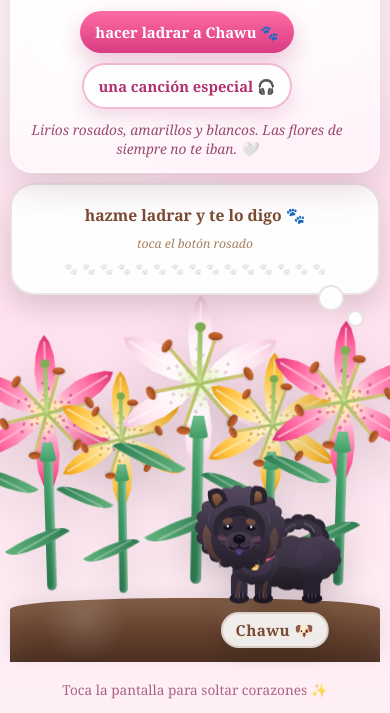
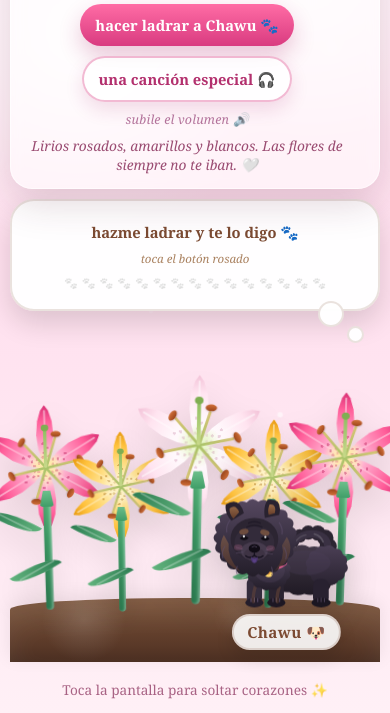
Before and after one commit to Juan080305/MotivacionVale-, a plain HTML site: page index.html in a window 390 px wide. Shown: the part 131-844 px from the top of the page. Drawn offline with Linux system fonts and the light colour scheme.

Commit message:
Aviso de volumen y las flores ya no quedan tapadas

```diff
--- a/index.html
+++ b/index.html
@@ -54,8 +54,8 @@
       flex-direction:column;
       align-items:center;
       position:relative;
-      padding:18px 12px 14px;
-      gap:14px;
+      padding:16px 12px 12px;
+      gap:10px;
     }
 
     .sparkles{position:absolute; inset:0; pointer-events:none; overflow:hidden;}
@@ -86,7 +86,7 @@
       text-align:center;
       z-index:7;
       width:min(600px, 100%);
-      padding:15px 20px 16px;
+      padding:12px 18px 13px;
       background:rgba(255,255,255,.52);
       backdrop-filter: blur(6px);
       border:1px solid rgba(255,255,255,.6);
@@ -95,32 +95,52 @@
     }
     .message h1{
       margin:0;
-      font-size:clamp(1.5rem, 5vw, 2.6rem);
+      font-size:clamp(1.45rem, 4.6vw, 2.25rem);
       line-height:1.08;
       color:#a61f62;
       text-shadow: 0 2px 0 rgba(255,255,255,.7);
       letter-spacing:.5px;
     }
     .lead{
-      margin:8px 0 0;
+      margin:6px 0 0;
       font-size:clamp(.92rem, 2.8vw, 1.05rem);
       color:#813256;
     }
+    .volumen{
+      margin:9px 0 0;
+      font-size:clamp(.78rem, 2.4vw, .87rem);
+      font-style:italic;
+      letter-spacing:.2px;
+      color:#b3729a;
+      overflow:hidden;
+      max-height:2.2em;
+      transition:opacity .55s ease, max-height .55s ease, margin .55s ease;
+    }
+    .volumen span{
+      display:inline-block;
+      animation: latido 2.4s ease-in-out infinite;
+    }
+    @keyframes latido{
+      0%,100%{transform:scale(1); opacity:.7}
+      50%{transform:scale(1.2); opacity:1}
+    }
+    .volumen.ido{ opacity:0; max-height:0; margin:0; }
+
     .kicker{
-      margin:11px 0 0;
+      margin:8px 0 0;
       font-style:italic;
       color:#9a4b71;
       font-size:clamp(.86rem, 2.7vw, .96rem);
     }
 
-    .music-row{margin-top:14px; display:flex; gap:10px; justify-content:center; flex-wrap:wrap;}
+    .music-row{margin-top:11px; display:flex; gap:10px; justify-content:center; flex-wrap:wrap;}
     .music-btn{
       appearance:none;
       border:none;
       cursor:pointer;
       font-family:inherit;
       border-radius:999px;
-      padding:12px 18px;
+      padding:10px 16px;
       text-decoration:none;
       font-size:0.98rem;
       font-weight:bold;
@@ -145,13 +165,13 @@
       width:100%;
       display:flex;
       justify-content:center;
-      padding-bottom:22px;
+      padding-bottom:16px;
     }
 
     .scene{
       width:min(100%, 950px);
       flex:1 1 auto;
-      min-height:230px;
+      min-height:300px;
       display:flex;
       align-items:flex-end;
       justify-content:center;
@@ -174,7 +194,7 @@
     .flowers{
       position:relative;
       width:100%;
-      height:min(36vh, 320px);
+      height:min(42vh, 360px);
       display:flex;
       align-items:flex-end;
       justify-content:center;
@@ -185,7 +205,9 @@
 
     /* ---------------- LIRIOS ---------------- */
     .lily{
-      --scale:1;
+      --base:1;
+      --k:1;
+      --scale: calc(var(--k) * var(--base));
       --p1:#fff4f9; --p2:#ff9ec4; --p3:#ff5d99; --p4:#d92f74;
       --throat:#ffe9a8; --speck: rgba(190, 26, 90, .5);
       position:relative;
@@ -414,7 +436,7 @@
     .thought{
       position:relative;
       width:min(440px, 100%);
-      min-height:126px;
+      min-height:104px;
       display:flex;
       flex-direction:column;
       justify-content:center;
@@ -422,10 +444,10 @@
       color:#7b4a32;
       border:2px solid rgba(123,74,50,.16);
       border-radius:30px;
-      padding:16px 20px;
+      padding:13px 17px;
       box-shadow:0 12px 28px rgba(0,0,0,.14);
-      font-size:clamp(1rem, 2.9vw, 1.18rem);
-      line-height:1.45;
+      font-size:clamp(.96rem, 2.8vw, 1.1rem);
+      line-height:1.4;
       font-weight:bold;
       text-align:center;
       transform-origin:78% 120%;
@@ -580,24 +602,39 @@
         min-height:112px;
         padding:13px 15px;
         border-radius:24px;
-        font-size:clamp(.98rem, 4vw, 1.1rem);
+        font-size:clamp(.92rem, 3.7vw, 1.02rem);
       }
-      .scene{ min-height:210px; }
+      .scene{ min-height:250px; }
       .ground{ height:64px; }
       .flowers{
         gap:0;
-        height:min(30vh, 260px);
-        padding:0 0 44px;
+        height:min(34vh, 285px);
+        padding:0 0 30px;
         justify-content:space-evenly;
       }
-      .lily{ --scale:.6; width:56px; }
-      .dog-wrap{ right:3vw; width:48vw; max-width:206px; bottom:42px; }
+      .lily{ --base:.85; width:62px; }
+      .dog-wrap{ right:2vw; width:44vw; max-width:186px; bottom:40px; }
       .name-tag{ bottom:-28px; padding:6px 13px; }
       .tap{ font-size:.85rem; }
     }
 
+    @media (max-height: 800px){
+      .wrap{ padding:12px 12px 10px; gap:8px; }
+      .message{ padding:10px 16px 11px; }
+      .thought{ min-height:92px; padding:11px 15px; line-height:1.35; }
+      .cloudzone{ padding-bottom:12px; }
+      .lily{ --base:.86; }
+      .flowers{ padding-bottom:34px; }
+    }
+
+    @media (max-width: 720px) and (max-height: 820px){
+      .lily{ --base:.7; }
+      .flowers{ padding-bottom:26px; }
+    }
+
     @media (max-width: 720px) and (max-height: 700px){
-      .flowers{ height:min(26vh, 210px); }
+      .lily{ --base:.58; }
+      .flowers{ height:min(24vh, 190px); }
       .thought{ min-height:104px; }
       .scene{ min-height:180px; }
     }
@@ -623,6 +660,7 @@
         <a class="music-btn ghost" href="https://open.spotify.com/track/7tm3zLZSI0OnvFtomZwhHk" target="_blank" rel="noopener noreferrer">una canción especial 🎧</a>
       </div>
 
+      <p class="volumen" id="volTip">subile el volumen <span>🔊</span></p>
       <p class="kicker">Lirios rosados, amarillos y blancos. Las flores de siempre no te iban. 🤍</p>
     </div>
 
@@ -636,31 +674,31 @@
 
     <div class="scene">
       <div class="flowers">
-        <div class="lily rosa" style="--scale:1.06;">
+        <div class="lily rosa" style="--k:1.0;">
           <div class="bloom"><div class="petal o1"></div><div class="petal o2"></div><div class="petal o3"></div><div class="petal i1"></div><div class="petal i2"></div><div class="petal i3"></div><div class="heart-center"></div><div class="stamen a1"></div><div class="stamen a2"></div><div class="stamen a3"></div><div class="stamen a4"></div><div class="stamen a5"></div><div class="stamen a6"></div><div class="pistil"></div></div>
           <div class="bud"></div>
           <div class="stem"></div>
           <div class="leaf l1"></div><div class="leaf l2"></div>
         </div>
-        <div class="lily amarillo" style="--scale:.92;">
+        <div class="lily amarillo" style="--k:.88;">
           <div class="bloom"><div class="petal o1"></div><div class="petal o2"></div><div class="petal o3"></div><div class="petal i1"></div><div class="petal i2"></div><div class="petal i3"></div><div class="heart-center"></div><div class="stamen a1"></div><div class="stamen a2"></div><div class="stamen a3"></div><div class="stamen a4"></div><div class="stamen a5"></div><div class="stamen a6"></div><div class="pistil"></div></div>
           <div class="bud"></div>
           <div class="stem"></div>
           <div class="leaf l1"></div><div class="leaf l2"></div>
         </div>
-        <div class="lily blanco" style="--scale:1.2;">
+        <div class="lily blanco" style="--k:1.12;">
           <div class="bloom"><div class="petal o1"></div><div class="petal o2"></div><div class="petal o3"></div><div class="petal i1"></div><div class="petal i2"></div><div class="petal i3"></div><div class="heart-center"></div><div class="stamen a1"></div><div class="stamen a2"></div><div class="stamen a3"></div><div class="stamen a4"></div><div class="stamen a5"></div><div class="stamen a6"></div><div class="pistil"></div></div>
           <div class="bud"></div>
           <div class="stem"></div>
           <div class="leaf l1"></div><div class="leaf l2"></div>
         </div>
-        <div class="lily amarillo" style="--scale:.98;">
+        <div class="lily amarillo" style="--k:.92;">
           <div class="bloom"><div class="petal o1"></div><div class="petal o2"></div><div class="petal o3"></div><div class="petal i1"></div><div class="petal i2"></div><div class="petal i3"></div><div class="heart-center"></div><div class="stamen a1"></div><div class="stamen a2"></div><div class="stamen a3"></div><div class="stamen a4"></div><div class="stamen a5"></div><div class="stamen a6"></div><div class="pistil"></div></div>
           <div class="bud"></div>
           <div class="stem"></div>
           <div class="leaf l1"></div><div class="leaf l2"></div>
         </div>
-        <div class="lily rosa" style="--scale:1.1;">
+        <div class="lily rosa" style="--k:1.04;">
           <div class="bloom"><div class="petal o1"></div><div class="petal o2"></div><div class="petal o3"></div><div class="petal i1"></div><div class="petal i2"></div><div class="petal i3"></div><div class="heart-center"></div><div class="stamen a1"></div><div class="stamen a2"></div><div class="stamen a3"></div><div class="stamen a4"></div><div class="stamen a5"></div><div class="stamen a6"></div><div class="pistil"></div></div>
           <div class="bud"></div>
           <div class="stem"></div>
@@ -941,6 +979,7 @@
     const speechText = document.getElementById('speechText');
     const speechCue = document.getElementById('speechCue');
     const pawsBox = document.getElementById('paws');
+    const volTip = document.getElementById('volTip');
     const petalos = document.getElementById('petalos');
     let i = -1;
     let sonido = true;
@@ -1003,6 +1042,7 @@
       e.stopPropagation();
       burst(e.clientX, e.clientY);
       ladrido();
+      volTip.classList.add('ido');
 
       dogWrap.classList.remove('barking');
       void dogWrap.offsetWidth;
```
